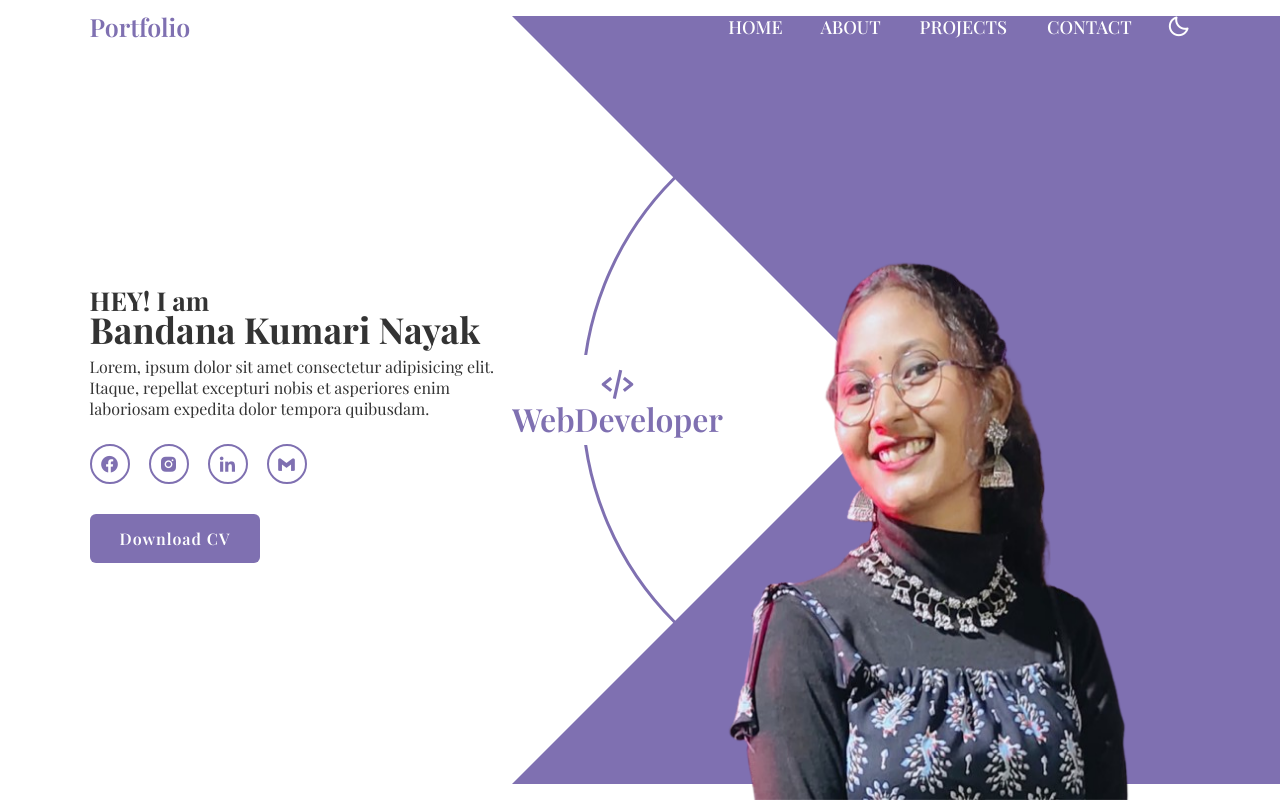
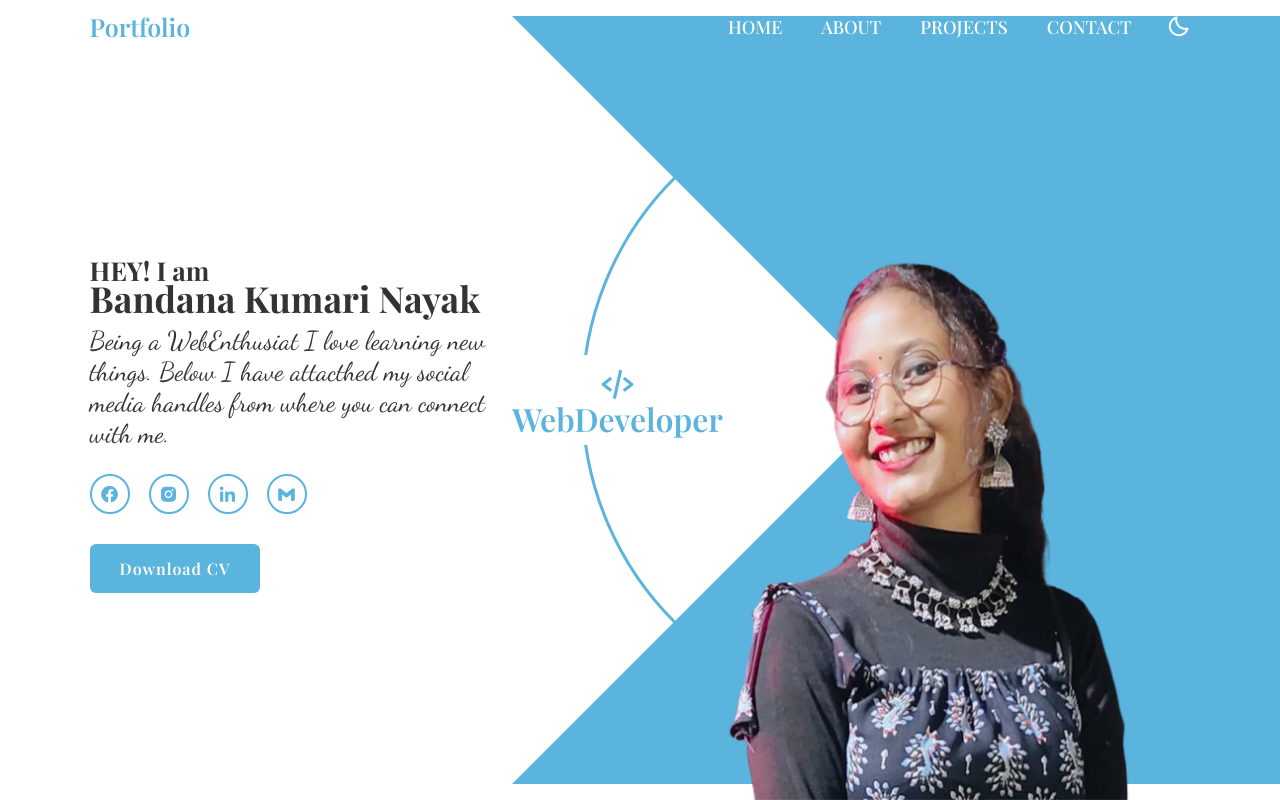
Before and after one commit to codewithana/portfolio-website, a plain HTML site: page index.html in a window 1280 px wide. Drawn offline with nearby package versions, Linux system fonts and the light colour scheme; a web font is replaced by a local one.

Commit message:
changed p

```diff
--- a/index.html
+++ b/index.html
@@ -25,7 +25,9 @@
         <div class="home-content">
             <h3>HEY! I am</h3>
             <h1>Bandana Kumari Nayak</h1>
-            <p>Lorem, ipsum dolor sit amet consectetur adipisicing elit. Itaque, repellat excepturi nobis et asperiores enim laboriosam expedita dolor tempora quibusdam.</p>
+            <p>Being a WebEnthusiat I love learning new things.
+                Below I have attacthed my social media handles from where you can connect with me.
+            </p>
             <div class="social-media">
                 <a href="#" style="--i:7"><i class='bx bxl-facebook-circle'></i></a>
                 <a href="#" style="--i:8"><i class='bx bxl-instagram-alt'></i></a>
--- a/style.css
+++ b/style.css
@@ -1,4 +1,5 @@
 @import url('https://fonts.googleapis.com/css2?family=Playwrite+NG+Modern:wght@100..400&display=swap');
+@import url('https://fonts.googleapis.com/css2?family=Dancing+Script:wght@400..700&display=swap');
 @import url('https://fonts.googleapis.com/css2?family=Playfair+Display:ital,wght@0,400..900;1,400..900&family=Playwrite+NG+Modern:wght@100..400&display=swap');
 *
 {
@@ -10,7 +11,7 @@
 :root{
     --primary-color:#fff;
     --secondary-color:#333;
-    --main-color:#7f70b1;
+    --main-color:#5bb4dd;
     --change:rgba(243, 18, 74, 0.712);
 }
 .dark-mode{
@@ -104,10 +105,14 @@ body
     animation-delay:1s;
 }
 .home-content p{
-    font-size:16px;
+    font-family:"Dancing Script";
+    font-size:26px;
     opacity:0;
     animation:slideLeft 1s ease forwards;
     animation-delay:1s;
+}
+.home-content p:hover{
+    color:var(--main-color);
 }
 .social-media a{
 display:inline-flex;
@@ -193,13 +198,20 @@ border-color:var(--main-color);
     overflow:hidden;
 }
 .professional-box .profession:nth-child(0) i{
-    margin-left:0px;
+    margin-left:5px;
 }
-.professional-box .profession:nth-child(2){
+.professional-box .profession:nth-child(2) {
  padding-bottom:20px;
+ color:red;
 }
-.professional-box .profession:nth-child(4){
+/* .professional-box .profession:nth-child(3) {
+    right:10px;
+    /* padding-bottom:20px; */
+    color:yellowgreen;
+} */
+.professional-box .profession:nth-child(4) {
     padding-bottom:20px;
+    color:yellowgreen;
 }
 .profession i{
     font-size:38px;
```
